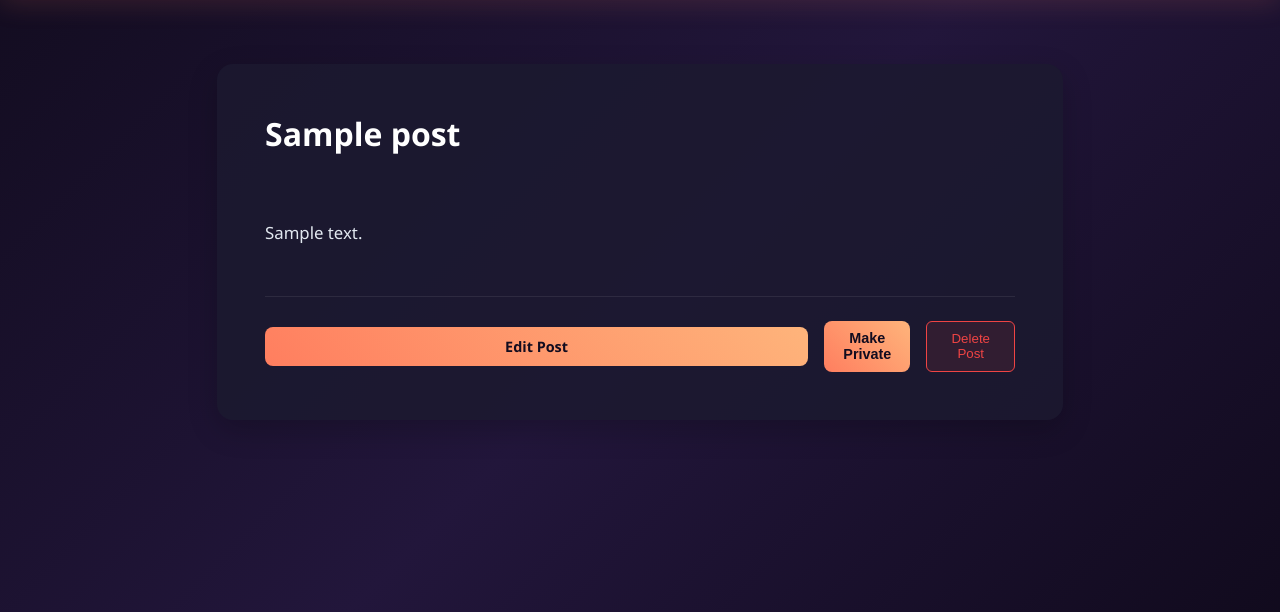
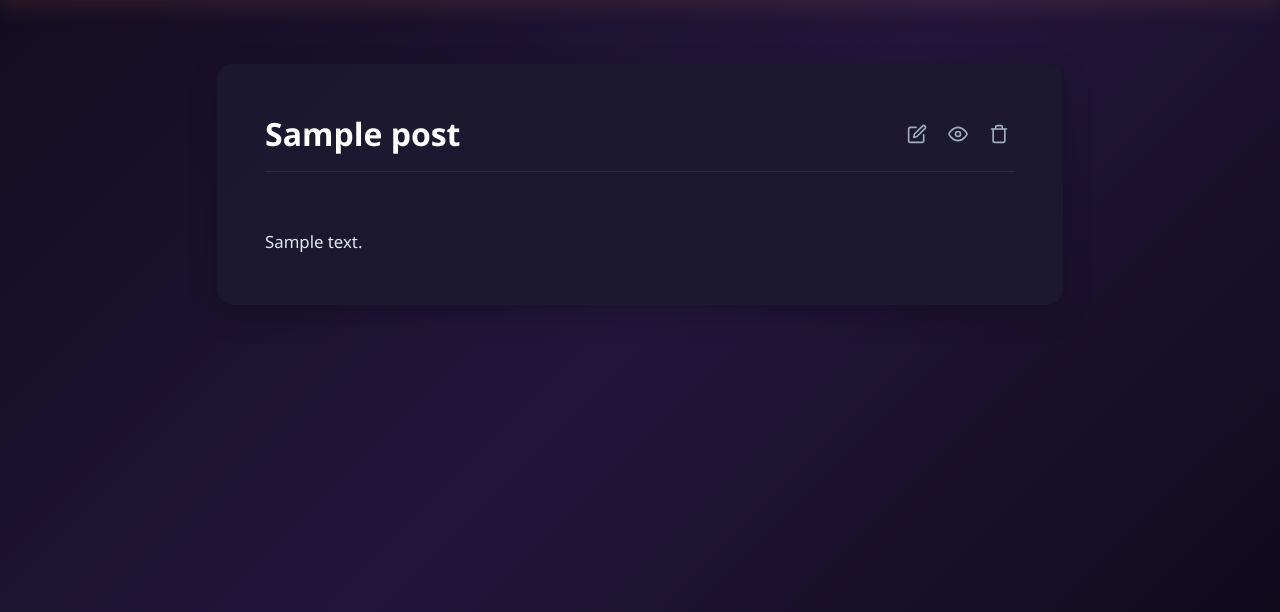
Before and after one commit to ashoktzr/Memoir, a Flask app: page /post/1 in a window 1280 px wide. Shown: the part 79-691 px from the top of the page. Run offline with Flask 3, Linux system fonts and the light colour scheme; a user stored in the database is signed in; tables that the repository leaves empty hold one stand-in row (values such as "Sample post").

Commit message:
Refactor post detail layout and update buttons

```diff
--- a/templates/post.html
+++ b/templates/post.html
@@ -24,32 +24,44 @@
     </div>
 
     <div class="post-detail-box">
-        <h1 style="margin-top: 0; font-weight: 600; color: #fff;">{{ post.title }}</h1>
 
-        <div style="font-size: 1.05rem; line-height: 1.8; color: #e2e8f0; white-space: pre-line; margin-top: 2rem;">
-            {{ post.content }}
-        </div>
+        <div class="post-header">
+            <h1 class="post-title">{{ post.title }}</h1>
 
-        <div class="danger-zone" style="display: flex; justify-content: flex-end; gap: 1rem; align-items: center;">
             {% if current_user.is_authenticated and post.author == current_user %}
+            <div class="action-group">
 
-                <a href="{{ url_for('edit_post', post_id=post.id) }}" class="diary-btn" style="padding: 0.6rem 1.2rem; font-size: 0.9rem; text-decoration: none; text-align: center; background-color: #4a5568;">Edit Post</a>
+                <a href="{{ url_for('edit_post', post_id=post.id) }}" class="icon-btn" title="Edit Post">
+                    <svg xmlns="http://www.w3.org/2000/svg" width="20" height="20" viewBox="0 0 24 24" fill="none" stroke="currentColor" stroke-width="2" stroke-linecap="round" stroke-linejoin="round"><path d="M11 4H4a2 2 0 0 0-2 2v14a2 2 0 0 0 2 2h14a2 2 0 0 0 2-2v-7"></path><path d="M18.5 2.5a2.121 2.121 0 0 1 3 3L12 15l-4 1 1-4 9.5-9.5z"></path></svg>
+                </a>
 
                 {% if not post.is_public %}
                     <form action="{{ url_for('make_public', post_id=post.id) }}" method="POST">
-                        <button type="submit" class="diary-btn" style="padding: 0.6rem 1.2rem; font-size: 0.9rem;">Make Public</button>
+                        <button type="submit" class="icon-btn" title="Currently Private. Click to make Public.">
+                            <svg xmlns="http://www.w3.org/2000/svg" width="20" height="20" viewBox="0 0 24 24" fill="none" stroke="currentColor" stroke-width="2" stroke-linecap="round" stroke-linejoin="round"><path d="M17.94 17.94A10.07 10.07 0 0 1 12 20c-7 0-11-8-11-8a18.45 18.45 0 0 1 5.06-5.94M9.9 4.24A9.12 9.12 0 0 1 12 4c7 0 11 8 11 8a18.5 18.5 0 0 1-2.16 3.19m-6.72-1.07a3 3 0 1 1-4.24-4.24"></path><line x1="1" y1="1" x2="23" y2="23"></line></svg>
+                        </button>
                     </form>
                 {% else %}
                     <form action="{{ url_for('make_private', post_id=post.id) }}" method="POST">
-                        <button type="submit" class="diary-btn" style="padding: 0.6rem 1.2rem; font-size: 0.9rem;">Make Private</button>
+                        <button type="submit" class="icon-btn" title="Currently Public. Click to make Private.">
+                            <svg xmlns="http://www.w3.org/2000/svg" width="20" height="20" viewBox="0 0 24 24" fill="none" stroke="currentColor" stroke-width="2" stroke-linecap="round" stroke-linejoin="round"><path d="M1 12s4-8 11-8 11 8 11 8-4 8-11 8-11-8-11-8z"></path><circle cx="12" cy="12" r="3"></circle></svg>
+                        </button>
                     </form>
                 {% endif %}
 
                 <form action="{{ url_for('delete_post', post_id=post.id) }}" method="POST" onsubmit="return confirm('Are you sure you want to permanently delete this memory?');">
-                    <button type="submit" class="btn-delete">Delete Post</button>
+                    <button type="submit" class="icon-btn delete" title="Delete Post">
+                        <svg xmlns="http://www.w3.org/2000/svg" width="20" height="20" viewBox="0 0 24 24" fill="none" stroke="currentColor" stroke-width="2" stroke-linecap="round" stroke-linejoin="round"><polyline points="3 6 5 6 21 6"></polyline><path d="M19 6v14a2 2 0 0 1-2 2H7a2 2 0 0 1-2-2V6m3 0V4a2 2 0 0 1 2-2h4a2 2 0 0 1 2 2v2"></path></svg>
+                    </button>
                 </form>
+            </div>
             {% endif %}
         </div>
+
+        <div class="post-body">
+            {{ post.content }}
+        </div>
+
     </div>
 </body>
 </html>
```
